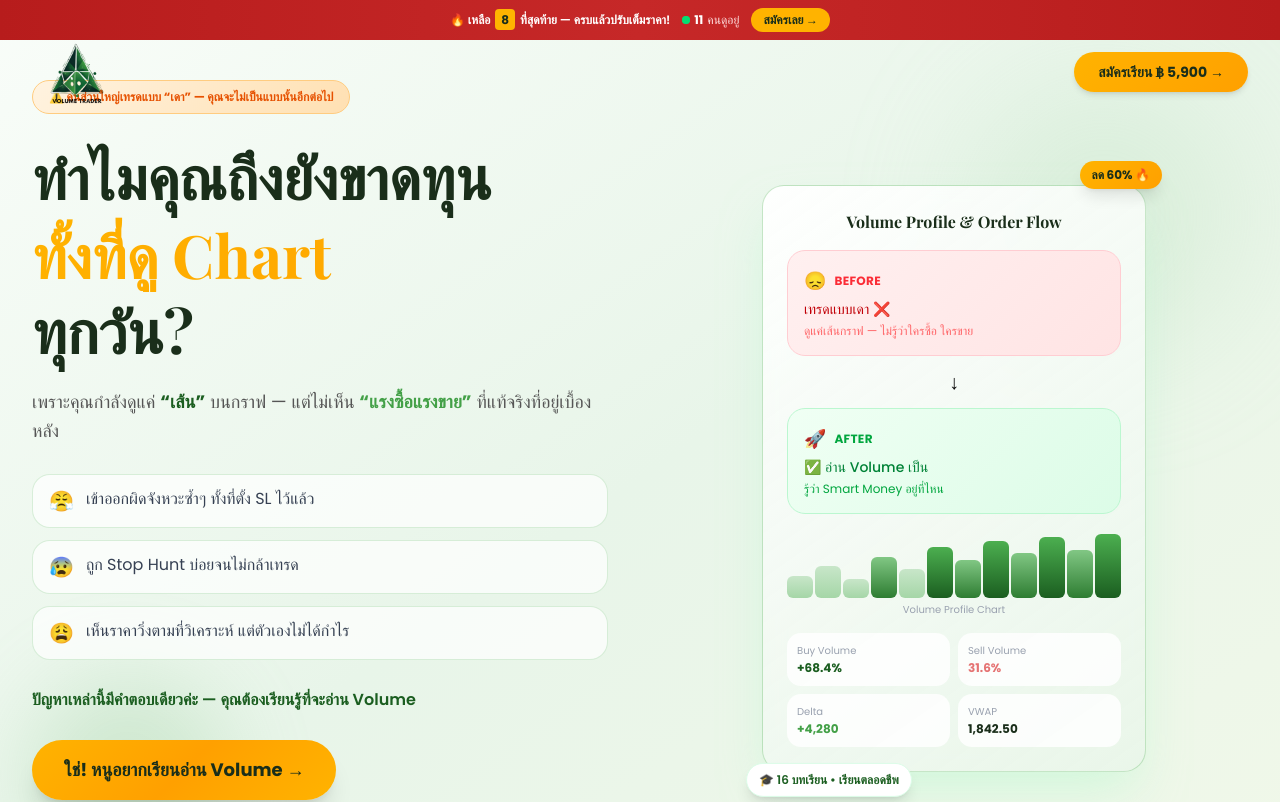
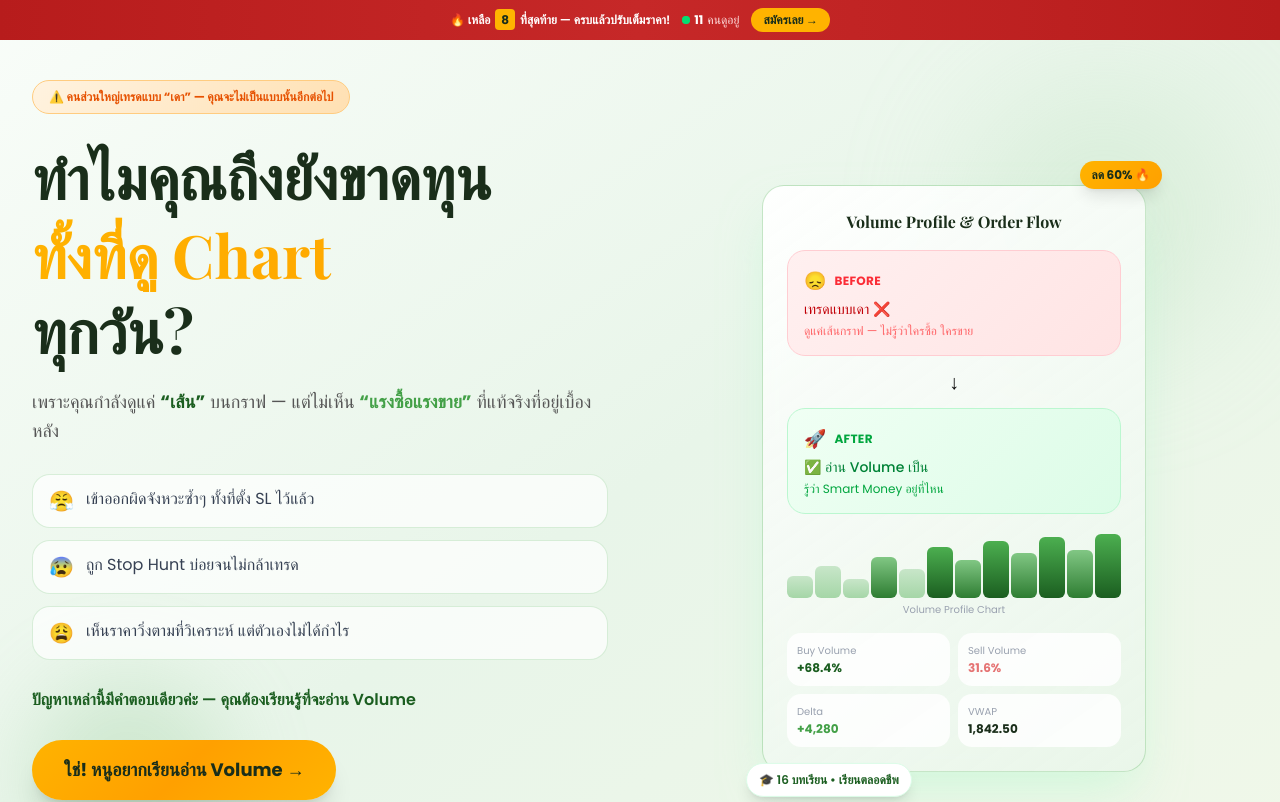
Before and after one commit to Jaimaidanpor/Volume-Trader-sales, a Next.js app: page / in a window 1280 px wide. Shown: the top 802 px of the page. Built offline with nearby package versions, Linux system fonts and the light colour scheme.

Commit message:
fix: remove Navbar — UrgencyBar only at top, no more overlap

```diff
--- a/src/app/page.tsx
+++ b/src/app/page.tsx
@@ -1,5 +1,4 @@
 import UrgencyBar from "@/components/UrgencyBar";
-import Navbar from "@/components/Navbar";
 import HeroSection from "@/components/HeroSection";
 import PainSection from "@/components/PainSection";
 import SolutionSection from "@/components/SolutionSection";
@@ -14,7 +13,6 @@ export default function Home() {
   return (
     <main className="min-h-screen font-poppins">
       <UrgencyBar />
-      <Navbar />
       <HeroSection />
       <PainSection />
       <SolutionSection />
--- a/src/components/HeroSection.tsx
+++ b/src/components/HeroSection.tsx
@@ -26,7 +26,7 @@ export default function HeroSection() {
     <section
       id="hero"
       className="relative min-h-screen flex items-center overflow-hidden"
-      style={{ paddingTop: "calc(var(--urgency-bar-height, 40px) + 64px)" }}
+      style={{ paddingTop: "calc(var(--urgency-bar-height, 40px) + 24px)" }}
       style={{
         background: "linear-gradient(145deg, #F9FDF9 0%, #E8F5E9 50%, #F1F8E9 100%)",
       }}
```
